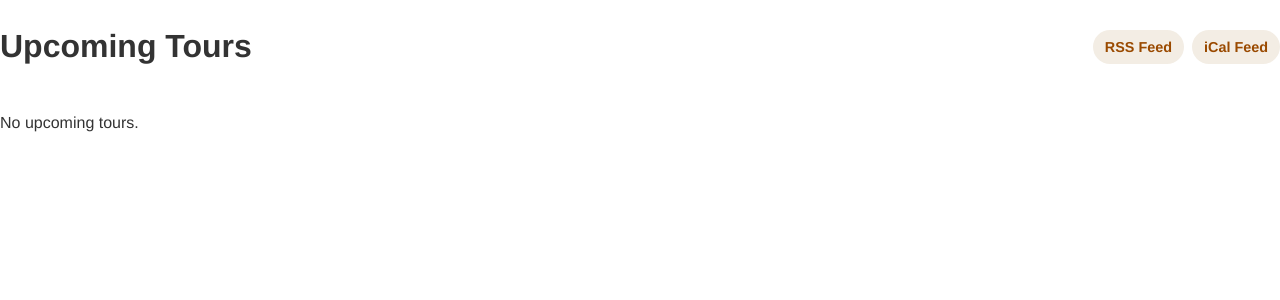
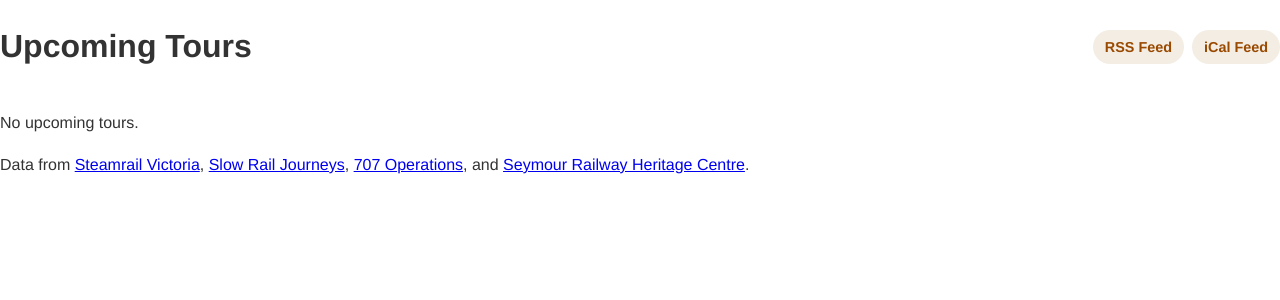
Before and after one commit to XM9G/steam-scraper, a Flask app: template templates/index.html in a window 1280 px wide. Shown: the top 300 px of the page. Run offline with Flask 3, Linux system fonts and the light colour scheme; the template is opened without the code that fills it, so the values that code supplies are empty.

Commit message:
added footer

```diff
--- a/templates/index.html
+++ b/templates/index.html
@@ -69,5 +69,8 @@
       {% endfor %}
     </section>
   {% endif %}
+  <div class="footer">
+    <p>Data from <a href="https://www.steamrail.com.au/tours" target="_blank" rel="noopener noreferrer">Steamrail Victoria</a>, <a href="https://www.slowrailjourneys.com.au/upcoming-journeys" target="_blank" rel="noopener noreferrer">Slow Rail Journeys</a>, <a href="https://www.707operations.com/day" target="_blank" rel="noopener noreferrer">707 Operations</a>, and <a href="https://srhc.org.au/tours/" target="_blank" rel="noopener noreferrer">Seymour Railway Heritage Centre</a>.</p>
+  </div>
 </body>
 </html>
```
